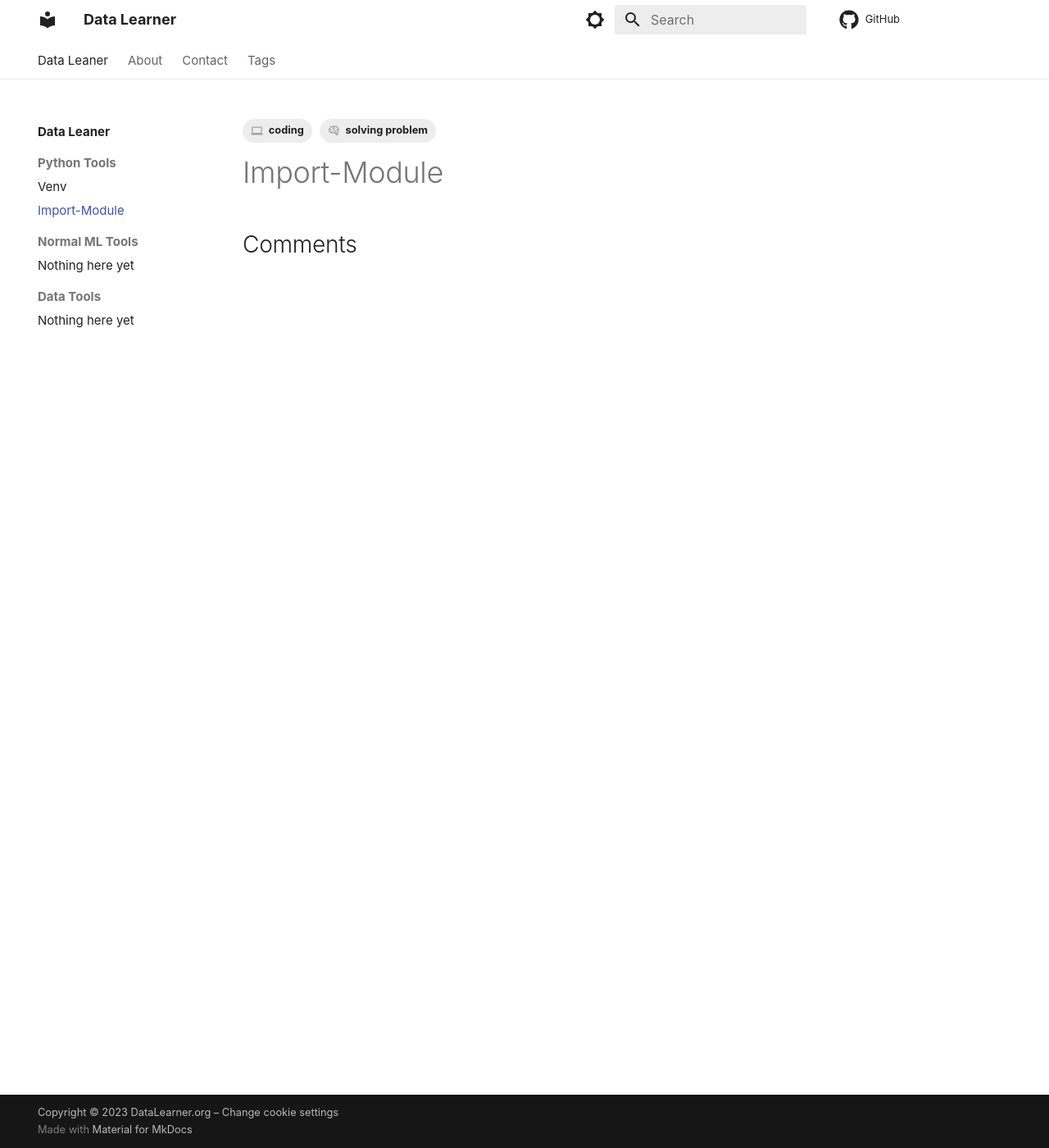
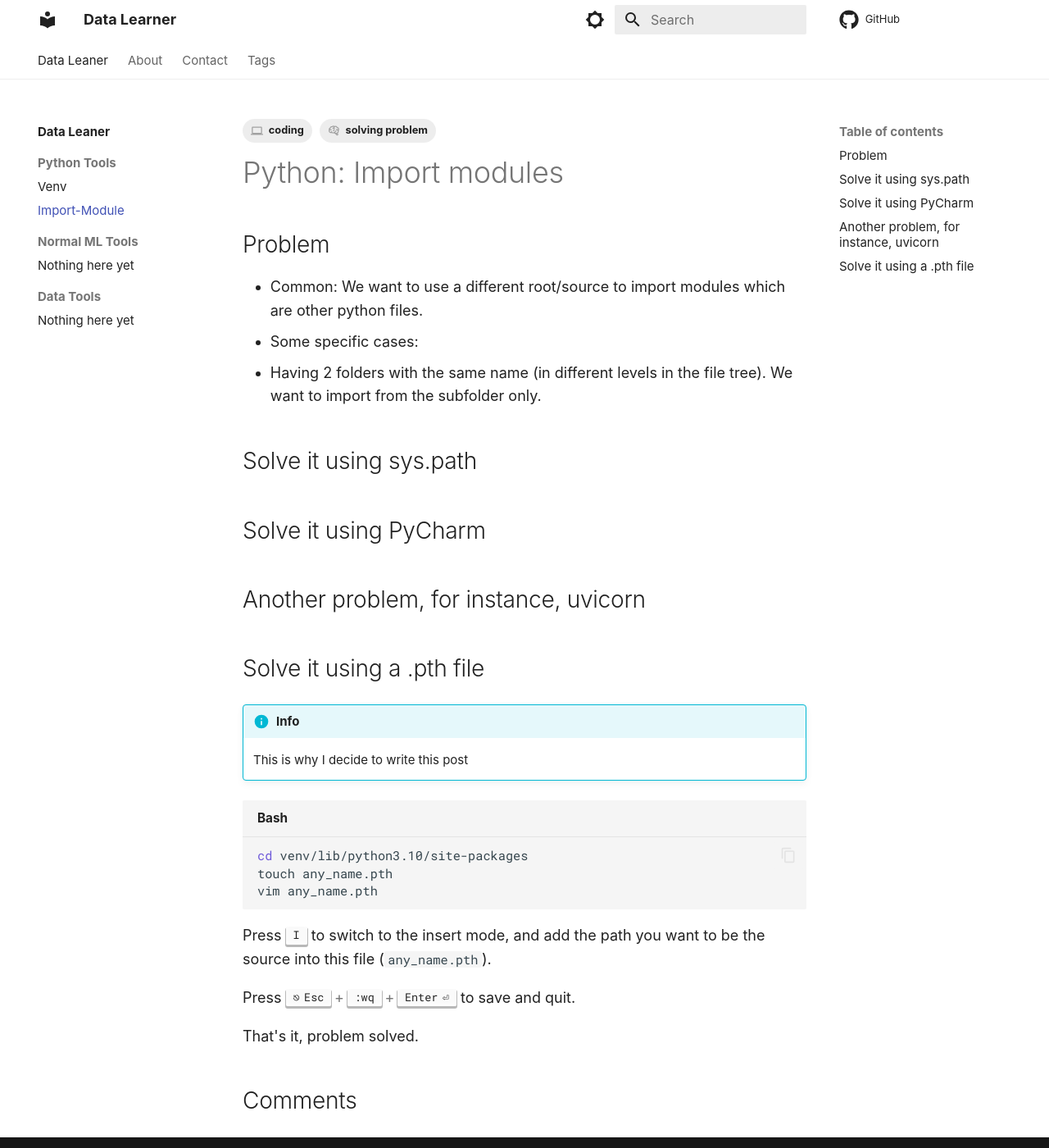
Before and after one commit to DataLearner-org/DataLearner.org, an MkDocs documentation site: the page built from docs/python/import_modules.md, in a window 1280 px wide and 1400 px high. Shown: the whole window at 82% size. Built offline with MkDocs 1.6.1 and Material for MkDocs 9.7.7, drawn with Linux system fonts in a browser that asks for light colours; some web fonts are replaced; comment, search, counter and statistics services are not loaded.

Commit message:
feat(python): add import_modules.md

````diff
--- a/docs/python/import_modules.md
+++ b/docs/python/import_modules.md
@@ -4,3 +4,34 @@ tags:
   - coding
   - solving problem
 ---
+
+# Python: Import modules
+
+## Problem
+
+- Common: We want to use a different root/source to import modules which are other python files.
+- Some specific cases:
+  - Having 2 folders with the same name (in different levels in the file tree). We want to import from the subfolder only.
+
+## Solve it using sys.path
+
+## Solve it using PyCharm
+
+## Another problem, for instance, uvicorn
+
+## Solve it using a .pth file
+
+!!! info
+    This is why I decide to write this post
+
+```zsh
+cd venv/lib/python3.10/site-packages
+touch any_name.pth
+vim any_name.pth
+```
+
+Press ++"I"++ to switch to the insert mode, and add the path you want to be the source into this file (`any_name.pth`).
+
+Press ++esc+":wq"+enter++ to save and quit.
+
+That's it, problem solved.
````
